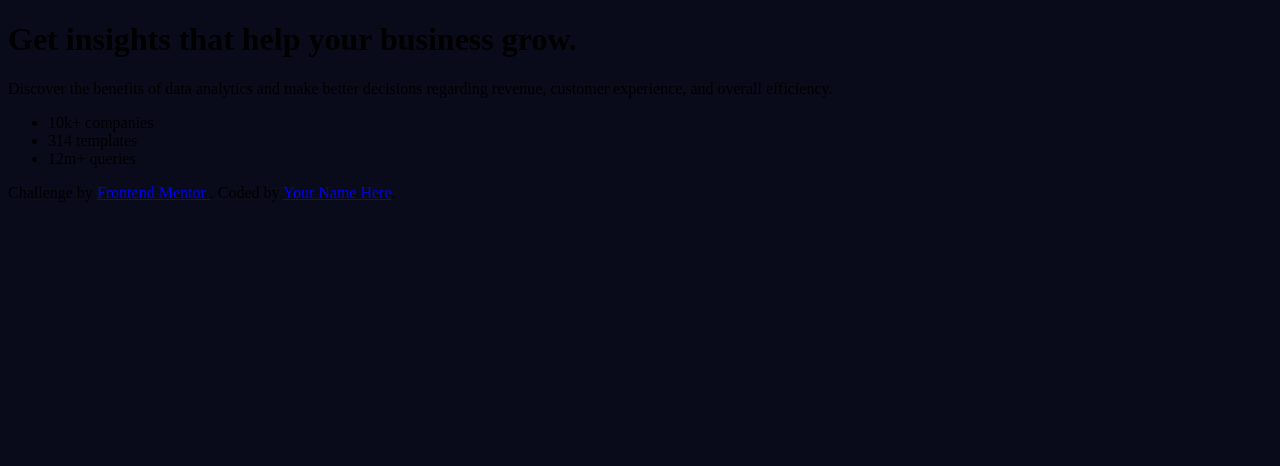
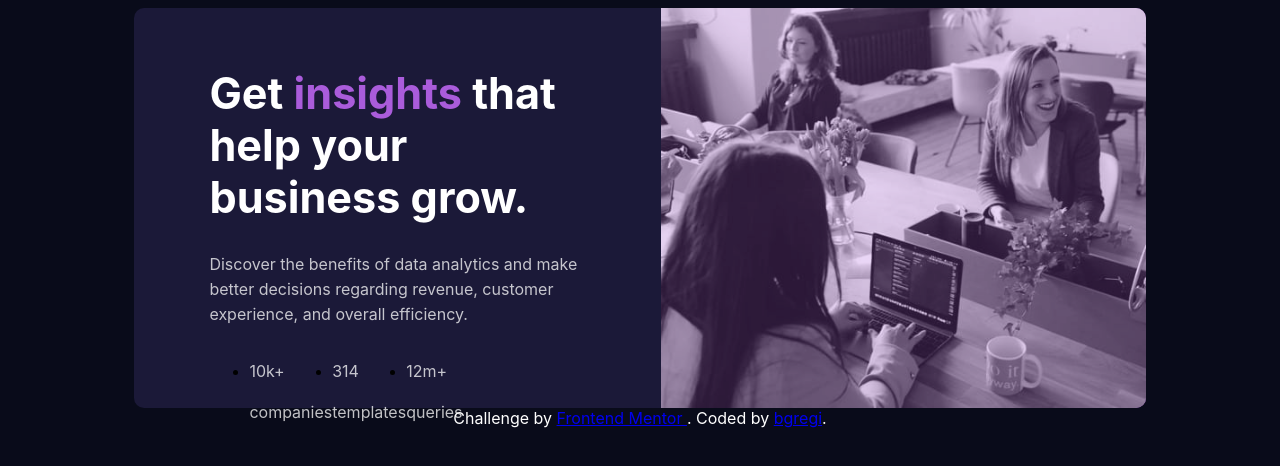
Before and after one commit to bgregi/fm-stats-preview-card, a plain HTML site: page index.html in a window 1280 px wide. Drawn offline with Linux system fonts and the light colour scheme; a web font is replaced by a local one.

Commit message:
Changes in CSS

```diff
--- a/css/styles.css
+++ b/css/styles.css
@@ -1,3 +1,77 @@
+@font-face {
+    font-family: "Inter";
+    src: url(https://fonts.google.com/specimen/Inter);
+}
+
+@font-face {
+    font-family: "Lexend Deca";
+    src: url(https://fonts.google.com/specimen/Lexend+Deca);
+}
+
+
 body {
     background-color: hsl(233, 47%, 7%);
+    display: flex;
+    flex-direction: column;
+    justify-content: center;
+    align-items: center;
 }
+
+.main-content {
+    display: flex;
+    justify-content: center;
+    align-items: flex-start;
+    width: 80%;
+}
+
+.main-text {
+    background-color: hsl(244, 38%, 16%);
+    padding: 30px 75px 0px 75px;
+    border-style: hidden;
+    border-radius: 10px 0px 0px 10px;
+    height: 370px;
+
+}
+
+h1 {
+    font-family: Inter, sans-serif;
+    font-weight: 700;
+    color: white;
+    font-size: 2.7rem;
+}
+
+h1 strong {
+    color: hsl(277, 64%, 61%)
+}
+
+
+.main-text p {
+    color: hsla(0, 0%, 100%, 0.75);
+    font-family: Inter, sans-serif;
+    font-weight: 400;
+    line-height: 25px;
+}
+
+.main-text ul {
+    display: flex;
+
+}
+
+.img-container {
+    background: hsl(277, 64%, 61%);
+    border-style: hidden;
+    border-radius: 0px 10px 10px 0px;
+    height: 400px;
+}
+
+.img-container img {
+    height: 100%;
+    border-style: hidden;
+    border-radius: 0px 10px 10px 0px;
+    opacity: 0.75;
+}
+
+.attribution {
+    font-family: Inter;
+    color: white;
+}
--- a/index.html
+++ b/index.html
@@ -12,34 +12,57 @@
             href="./images/favicon-32x32.png"
         />
         <link rel="stylesheet" href="css/styles.css" />
+        <link rel="" href="" />
 
         <title>Frontend Mentor | Stats preview card component</title>
     </head>
 
     <body>
-        <div>
-        <h1>Get insights that help your business grow.</h1>
+        <div class="main-content">
+            <div class="main-text">
+                <h1>
+                    Get <strong>insights</strong> that help your business grow.
+                </h1>
 
-        <p>
-            Discover the benefits of data analytics and make better decisions
-            regarding revenue, customer experience, and overall efficiency.
-        </p>
+                <p>
+                    Discover the benefits of data analytics and make better
+                    decisions regarding revenue, customer experience, and
+                    overall efficiency.
+                </p>
 
-        <ul>
-            <li>10k+ companies</li>
-            <li>314 templates</li>
-            <li>12m+ queries</li>
-        </ul>
-
+                <ul>
+                    <li>
+                        <div>
+                            <p>10k+</p>
+                            <p>companies</p>
+                        </div>
+                    </li>
+                    <li>
+                        <div>
+                            <p>314</p>
+                            <p>templates</p>
+                        </div>
+                    </li>
+                    <li>
+                        <div>
+                            <p>12m+</p>
+                            <p>queries</p>
+                        </div>
+                    </li>
+                </ul>
+            </div>
+            <div class="img-container">
+                <img src="images/image-header-desktop.jpg" alt="Teamwork" />
+            </div>
+        </div>
         <div class="attribution">
             Challenge by
             <a
                 href="https://www.frontendmentor.io?ref=challenge"
                 target="_blank"
                 >Frontend Mentor
-			</a>
-            . Coded by <a href="#">Your Name Here</a>.
+            </a>
+            . Coded by <a href="#">bgregi</a>.
         </div>
-		</div>
     </body>
 </html>
```
